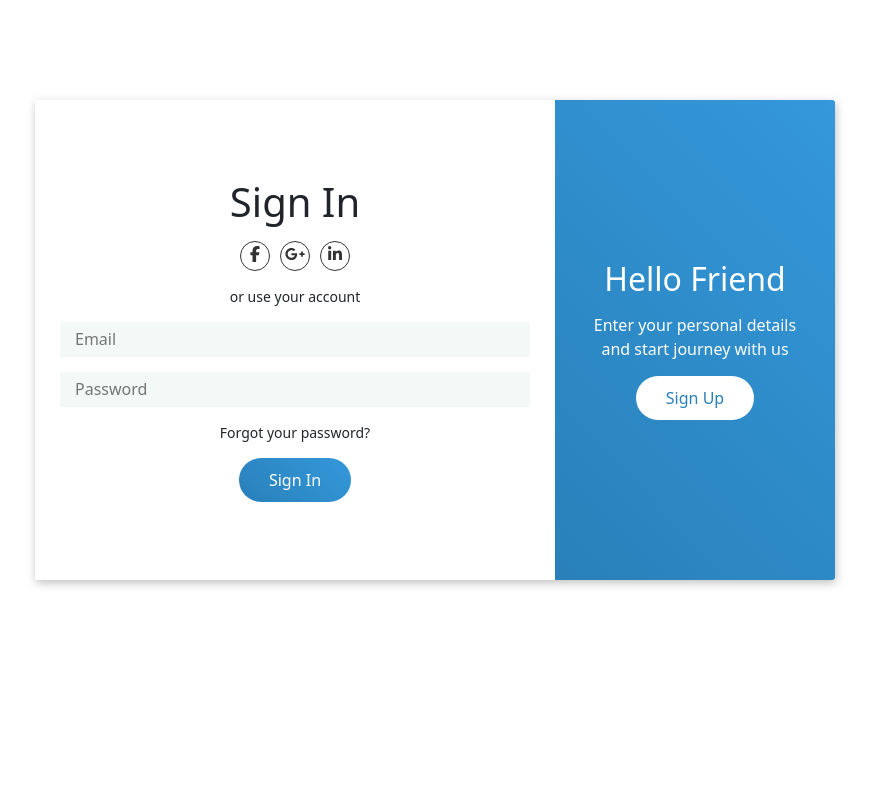
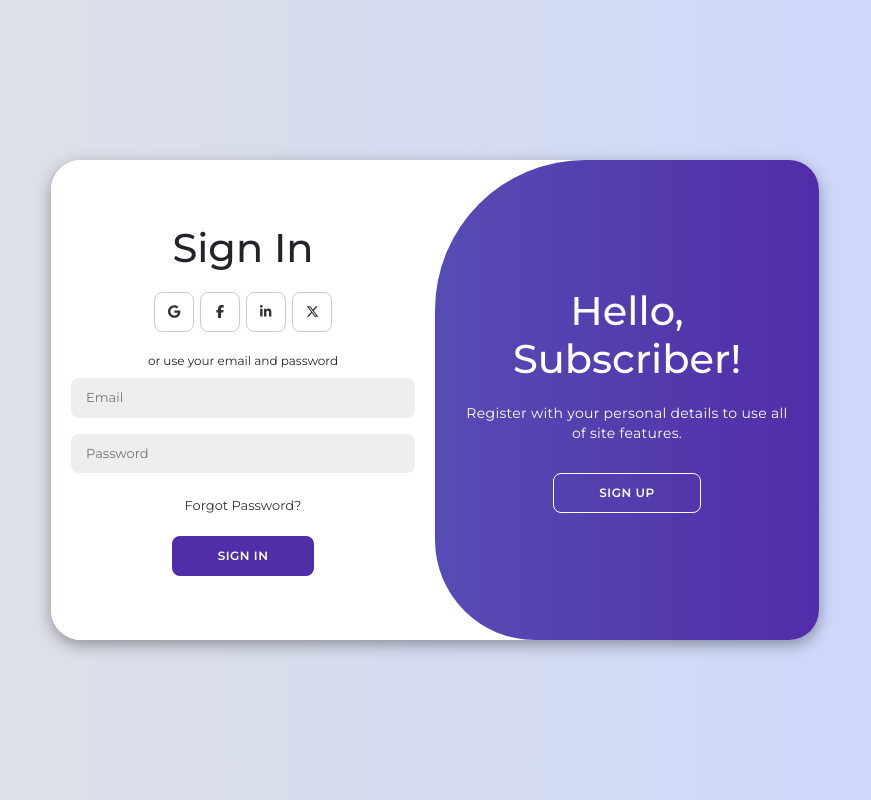
Before and after one commit to jorian82/todoApp-login, an Angular app: page /login in a window 1280 px wide. Shown: the whole page, without its empty margins (205-1076 px from the left). Built offline with nearby package versions, Linux system fonts and the light colour scheme.

Commit message:
TDA-01. Changed simpler login/register form with bigger and better styled and dynamic form. Added onLogin function to allow users to access the dashboard route. Refined the onRegister function to provide feedback to the user about the registration process. Added flex style to body tag in index.html

```diff
--- a/src/app/components/pages/login/login.component.html
+++ b/src/app/components/pages/login/login.component.html
@@ -1,79 +1,52 @@
-
-<div class="container" [ngClass]="activeForm">
-  <!-- Login Form Starts -->
-  <div class="form__container form__container-login" *ngIf="isLoginForm">
-    <form action="" class="form">
-      <h3 class="form__heading"> Sign In</h3>
-      <ul class="list list__inline list__social">
-        <li class="list__item list__social__item">
-          <a href="#" class="list__link">
-            <fa-icon [icon]="faFacebookF"></fa-icon>
-          </a>
-        </li>
-        <li class="list__item list__social__item">
-          <a href="#" class="list__link">
-            <fa-icon [icon]="faGooglePlusG"></fa-icon>
-          </a>
-        </li>
-        <li class="list__item list__social__item">
-          <a href="#" class="list__link">
-            <fa-icon [icon]="faLinkedinIn"></fa-icon>
-          </a>
-        </li>
-      </ul>
-      <p class="form__text">or use your account</p>
-      <input type="email" name="email" placeholder="email" [(ngModel)]="loginObj.username" class="form__field">
-      <input type="password" name="password" placeholder="password" [(ngModel)]="loginObj.password" class="form__field">
-      <p class="form__text">Forgot your password?</p>
-      <button type="submit" class="btn btn--main" (click)="onLogin()">Sign In</button>
+<div class="container" id="container" [ngClass]="activeForm">
+  <div class="form-container sign-up">
+    <form action="#">
+      <h1>Create Account</h1>
+      <div class="social-icons">
+        <a href="#" class="icon"><fa-icon [icon]="faGoogle"></fa-icon></a>
+        <a href="#" class="icon"><fa-icon [icon]="faFacebookF"></fa-icon></a>
+        <a href="#" class="icon"><fa-icon [icon]="faLinkedinIn"></fa-icon></a>
+        <a href="#" class="icon"><fa-icon [icon]="faXTwitter"></fa-icon></a>
+      </div>
+      <span>or use your email for register</span>
+      <input type="text"     [(ngModel)]="signUpObj.name"     name="name" placeholder="Full Name">
+      <input type="email"    [(ngModel)]="signUpObj.email"    name="email" placeholder="Email">
+      <input type="password" [(ngModel)]="signUpObj.password" name="psswd" placeholder="Password">
+      <button (click)="onRegister()">Sign Up</button>
     </form>
   </div>
-  <!-- Login Form Ends -->
-  <!-- Register Form Starts -->
-  <div class="form__container form__container-register" *ngIf="!isLoginForm">
-    <form action="" class="form">
-      <h3 class="form__heading"> Create Account</h3>
-      <ul class="list list__inline list__social">
-        <li class="list__item list__social__item">
-          <a href="#" class="list__link">
-            <fa-icon [icon]="faFacebookF"></fa-icon>
-          </a>
-        </li>
-        <li class="list__item list__social__item">
-          <a href="#" class="list__link">
-            <fa-icon [icon]="faGooglePlusG"></fa-icon>
-          </a>
-        </li>
-        <li class="list__item list__social__item">
-          <a href="#" class="list__link">
-            <fa-icon [icon]="faLinkedinIn"></fa-icon>
-          </a>
-        </li>
-      </ul>
-      <p class="form__text">or use your email for registeration</p>
-      <input type="text" name="name" placeholder="name" [(ngModel)]="signUpObj.name" class="form__field">
-      <input type="email" name="email" placeholder="email" [(ngModel)]="signUpObj.email" class="form__field">
-      <input type="password" name="password" placeholder="password" [(ngModel)]="signUpObj.password" class="form__field">
-      <button type="submit" class="btn btn--main" (click)="onRegister()">Sign Up</button>
+
+  <div class="form-container sign-in">
+    <form action="#">
+      <h1>Sign In</h1>
+      <div class="social-icons">
+        <a href="#" class="icon"><fa-icon [icon]="faGoogle"></fa-icon></a>
+        <a href="#" class="icon"><fa-icon [icon]="faFacebookF"></fa-icon></a>
+        <a href="#" class="icon"><fa-icon [icon]="faLinkedinIn"></fa-icon></a>
+        <a href="#" class="icon"><fa-icon [icon]="faXTwitter"></fa-icon></a>
+      </div>
+      <span>or use your email and password</span>
+      <input type="email"    [(ngModel)]="loginObj.username" name="email" placeholder="Email">
+      <input type="password" [(ngModel)]="loginObj.password" name="psswd" placeholder="Password">
+      <a href="#">Forgot Password?</a>
+      <button (click)="onLogin()">Sign In</button>
     </form>
   </div>
-  <!-- Register Form Ends -->
-  <!-- Overlay container Starts -->
-  <div class="overlay-container">
-    <!-- Right Overlay Starts -->
-    <div class="overlay overlay--right" *ngIf="isLoginForm">
-      <h3 class="overlay__heading">Hello Friend</h3>
-      <p class="overlay__desc">Enter your personal details and start journey with us</p>
-      <button type="button" class="btn btn--main-outline btn-overlay" (click)="_toggleForm()">Sign Up</button>
+
+  <div class="toggle-container">
+    <div class="toggle">
+
+      <div class="toggle-panel toggle-left">
+        <h1>Welcome Back!</h1>
+        <p>Enter your personal details to use all of site features.</p>
+        <button class="hidden" id="login" (click)="_toggleForm()">Sign In</button>
+      </div>
+
+      <div class="toggle-panel toggle-right">
+        <h1>Hello, Subscriber!</h1>
+        <p>Register with your personal details to use all of site features.</p>
+        <button class="hidden" id="register" (click)="_toggleForm()">Sign Up</button>
+      </div>
     </div>
-    <!-- Right Overlay Ends -->
-    <!-- Left Overlay Starts -->
-    <div class="overlay overlay--left" *ngIf="!isLoginForm">
-      <h3 class="overlay__heading">Welcome Back!</h3>
-      <p class="overlay__desc">Keep connected with us please login with your personal info</p>
-      <button type="button" class="btn btn--main-outline btn-overlay" (click)="_toggleForm()">Sign In</button>
-    </div>
-    <!-- Left Overlay Ends -->
   </div>
-  <!-- Overlay Container Ends -->
 </div>
--- a/src/app/components/pages/login/login.component.scss
+++ b/src/app/components/pages/login/login.component.scss
@@ -2,250 +2,203 @@ $white: #fff;
 $black: #333;
 $main-color: #2980b9;
 $sec-color: #3498db;
+@import url('https://fonts.googleapis.com/css2?family=Montserrat:ital,wght@0,100..900;1,100..900&display=swap');
 
-* {
-  box-sizing: border-box;
+*{
   margin: 0;
   padding: 0;
+  box-sizing: border-box;
+  font-family: "Montserrat", sans-serif;
 }
 
-body {
-  font-family: 'Roboto', sans-serif;
+.container{
+  background-color: white;
+  border-radius: 30px;
+  box-shadow: 0 5px 15px rgba(0, 0, 0, .35);
+  position: relative;
+  overflow: hidden;
+  width: 768px;
+  max-width: 100%;
+  min-height: 480px;
 }
 
-.container {
-  position: relative;
-  margin:100px auto;
-  background: $white;
-  box-shadow: 1px 3px 10px rgba(0, 0, 0, 0.25);
-  border-radius: 3px;
-  width: 800px;
-  max-width: 800px;
-  min-height: 480px;
-  overflow: hidden;
+.container p{
+  font-size: 14px;
+  line-height: 20px;
+  letter-spacing: .3px;
+  margin: 20px 0;
 }
 
-.animateWidth {
-  -webkit-animation: animateWidth 0.8s linear forwards;
-  animation: animateWidth 0.8s linear forwards;
+.container span{
+  font-size: 12px;
 }
 
-@-webkit-keyframes animateWidth {
-  0% {
-    width: 35%;
+.container a{
+  color: #333;
+  font-size: 13px;
+  text-decoration: none;
+  margin: 15px 0 10px;
 }
-  20% {
+
+.container button{
+  background-color: #512da8;
+  color: #fff;
+  font-size: 12px;
+  padding: 10px 45px;
+  border: 1px solid transparent;
+  border-radius: 8px;
+  font-weight: 600;
+  letter-spacing: 0.5px;
+  cursor: pointer;
+  text-transform: uppercase;
+  margin-top: 10px;
+}
+
+.container button.hidden{
+  background-color: transparent;
+  border-color: #fff;
+}
+
+.container form{
+  background-color: #fff;
+  display: flex;
+  align-items: center;
+  justify-content: center;
+  flex-direction: column;
+  padding: 40px 20px;
+  height: 100%;
+}
+
+.container input{
+  background-color: #eee;
+  border: none;
+  margin: 8px 0;
+  padding: 10px 15px;
+  font-size: 13px;
+  border-radius: 8px;
+  width: 100%;
+  outline: none;
+}
+
+.form-container{
+  position: absolute;
+  top: 0;
+  height: 100%;
+  transition: all .6s ease-in-out;
+}
+
+.sign-in{
+  left: 0;
   width: 50%;
+  z-index: 2;
 }
-  100% {
-    width: 35%;
+
+.container.active .sign-in{
+  transform: translateX(100%);
 }
+
+.sign-up{
+  left: 0;
+  width: 50%;
+  opacity: 0;
+  z-index: 1;
 }
-@keyframes animateWidth {
-  0% {
-    width: 35%;
+
+.container.active .sign-up{
+  transform: translateX(100%);
+  opacity: 1;
+  z-index: 5;
+  animation: move .6s;
 }
-  20% {
-    width: 50%;
+
+@keyframes move{
+  0%, 49.99%{
+    opacity: 0;
+    z-index: 1;
   }
-  100% {
-    width: 35%;
+  50%, 100%{
+    opacity: 1;
+    z-index: 5;
   }
 }
 
-.form__container {
-  position: absolute;
-  z-index: -1;
-  display: flex;
+.social-icons{
+  margin: 20px 0;
+}
+
+.social-icons a{
+  border: 1px solid #ccc;
+  border-radius: 20%;
+  display: inline-flex;
   justify-content: center;
   align-items: center;
-  flex-direction: column;
-  width: 65%;
-  height: 100%;
-  padding: 25px;
-  text-align: center;
-  background: $white;
-  transition: all 0.6s ease-in;
-
-  &-login {
-    .go-login & {
-      left: 35%;
-      opacity: 0;
-    }
-    .go-register & {
-      left: 0;
-      opacity: 1;
-      z-index: 0;
-    }
+  margin: 0 3px;
+  width: 40px;
+  height: 40px;
 }
 
-  &-register {
-    .go-login & {
-      left: 35%;
-      opacity: 1;
-      z-index: 0;
-    }
-    .go-register & {
-      left: 0;
-      opacity: 0;
-    }
-  }
+.toggle-container{
+  position: absolute;
+  top: 0;
+  left: 50%;
+  width: 50%;
+  height: 100%;
+  overflow: hidden;
+  transition: all .6s ease-in-out;
+  border-radius: 150px 0 0 100px;
+  z-index: 1000;
 }
 
-.btn-overlay {
-  background-color: $white;
+.container.active .toggle-container{
+  transform: translateX(-100%);
+  border-radius: 0 150px 100px 0;
 }
 
-.form {
-  width: 100%;
-  &__heading {
-    font-size: 40px;
-    margin-bottom: 15px;
-  }
-  &__field {
-    width: 100%;
-    height: 35px;
-    line-height: 35px;
-    padding-left: 15px;
-    margin-bottom: 15px;
-    background: #f4f8f7;
-    border: none;
-    &:last-child {
-      margin-bottom: 0;
-    }
-    &::-webkit-input-placeholder { /* Chrome/Opera/Safari */
-      text-transform: capitalize;
-    }
-    &::-moz-placeholder { /* Firefox 19+ */
-      text-transform: capitalize;
-    }
-    &:-ms-input-placeholder { /* IE 10+ */
-      text-transform: capitalize;
-    }
-    &:-moz-placeholder { /* Firefox 18- */
-      text-transform: capitalize;
-    }
-    &:focus, &:active {
-      outline: 0;
-    }
-  }
-  &__text {
-    margin-bottom: 15px;
-    font-size: 14px;
-  }
+.toggle{
+  background-color: #512da8;
+  height: 100%;
+  background: linear-gradient(to right, #5c6bc0, #512da8);
+  color: #fff;
+  position: relative;
+  left: -100%;
+  height: 100%;
+  width: 200%;
+  transform: translate(0);
+  transition: all .6s ease-in-out;
 }
 
-.list {
-  padding-left: 0;
-  &__inline {
-    margin-bottom: 15px;
-    .list__item {
-      display: inline-block;
-      margin-left: 5px;
-      margin-right: 5px;
-      border: 1px solid $black;
-      width: 30px;
-      height: 30px;
-      border-radius: 50%;
-    }
-    .list__link {
-      color: $black;
-      text-decoration: none;
+.container.container.active .toggle{
+  transform: translateX(50%);
 }
 
-    .list__icon {
+.toggle-panel{
+  position: absolute;
+  width: 50%;
+  height: 100%;
   display: flex;
   align-items: center;
   justify-content: center;
-      height: 100%;
-    }
-  }
+  flex-direction: column;
+  padding: 0 30px;
+  text-align: center;
+  top: 0;
+  transform: translateX(0);
+  transition: all .6s ease-in-out;
 }
 
-.overlay-container {
-  position: absolute;
-  right: 0;
-  display: flex;
-  justify-content: center;
-  align-items: center;
-  height: 100%;
-  width: 35%;
-  text-align: center;
-  background: linear-gradient(45deg, $main-color, $sec-color);
-  transition: all 0.8s cubic-bezier(.67,.67,.34,.95);
-
-  .go-login & {
-    right: 65%;
-  }
-  .go-register & {
-    right: 0;
-  }
+.toggle-left{
+  transform: translateX(-200%);
 }
 
-
-
-.overlay {
-  padding: 25px;
-  color: $white;
-  position: absolute;
-  width: 100%;
-
-  &__heading {
-    font-size: 32px;
-    margin-bottom: 15px;
+.container.active .toggle-left{
+  transform: translateX(0);
 }
 
-  &__desc {
-    max-width: 230px;
-    width: 230px;
-    margin: auto;
-    margin-bottom: 15px;
-  }
-  &--left {
-    opacity: 0;
-    z-index: 99;
-    .go-login & {
-      z-index: 99;
-      opacity: 1;
-    }
-    .go-register & {
-      opacity: 0;
-      z-index: -1;
-    }
+.toggle-right{
+  right: 0;
+  transform: translateX(0);
 }
 
-  &--right {
-    opacity: 0;
-    z-index: 99;
-    .go-login & {
-      opacity: 0;
-      z-index: -1;
+.container.active .toggle-right{
+  transform: translateX(200%);
 }
-    .go-register & {
-      z-index: 99;
-      opacity: 1;
-    }
-  }
-}
-
-.btn {
-  padding: 10px 30px;
-  border: none;
-  border-radius: 30px;
-  font-size: 16px;
-  &--main {
-    background: linear-gradient(45deg, $main-color, $sec-color);
-    color: $white;
-  }
-
-  &--main-outline {
-    border: 2px solid linear-gradient(45deg, $main-color, $sec-color);
-    color: $main-color;
-  }
-  &:hover {
-    cursor: pointer;
-  }
-  &:focus, &:active {
-    outline: 0;
-  }
-}
--- a/src/app/components/pages/login/login.component.ts
+++ b/src/app/components/pages/login/login.component.ts
@@ -1,10 +1,11 @@
-import { Component } from '@angular/core';
+import {Component, inject} from '@angular/core';
 import { NgClass, NgIf } from "@angular/common";
-import { faFacebookF, faLinkedinIn, faGooglePlusG } from "@fortawesome/free-brands-svg-icons";
+import { faFacebookF, faLinkedinIn, faGoogle, faXTwitter } from "@fortawesome/free-brands-svg-icons";
 import { FaIconComponent } from "@fortawesome/angular-fontawesome";
 import { SignUpModel } from "../../../models/SignUp.model";
 import { LoginModel } from "../../../models/Login.model";
 import { FormsModule } from "@angular/forms";
+import { Router } from "@angular/router";
 
 @Component({
   selector: 'app-login',
@@ -20,25 +21,28 @@ import { FormsModule } from "@angular/forms";
 })
 export class LoginComponent {
 
+  routerService = inject(Router);
+
   isLoginForm: boolean = true;
-  activeForm: string = 'go-register';
+  activeForm: string = '';
 
   faFacebookF = faFacebookF;
-  faGooglePlusG = faGooglePlusG;
+  faGoogle = faGoogle;
   faLinkedinIn = faLinkedinIn;
+  faXTwitter = faXTwitter;
 
   signUpObj: SignUpModel = new SignUpModel();
   loginObj: LoginModel = new LoginModel();
 
   _toggleForm = () => {
     this.isLoginForm = !this.isLoginForm;
-    this.activeForm = this.isLoginForm?'go-register':'go-login';
+    this.activeForm = this.isLoginForm?'':'active';
   }
 
   onRegister = () => {
-    const localUser = localStorage.getItem('todoAppUsers');
-    if ( localUser != null ) {
-      const users = JSON.parse(localUser);
+    const localUsers = localStorage.getItem('todoAppUsers');
+    if ( localUsers != null ) {
+      const users = JSON.parse(localUsers);
       users.push(this.signUpObj);
       localStorage.setItem('todoAppUsers', JSON.stringify(users));
     } else {
@@ -49,18 +53,18 @@ export class LoginComponent {
   }
 
   onLogin = () => {
-    const localUser = localStorage.getItem('todoAppUsers');
-    let isRegistered = false;
-    if ( localUser != null ) {
-      const users = JSON.parse(localUser);
-      const user = users.filter( (item: SignUpModel) => item.email == this.loginObj.username );
-      if ( user.length > 0 ) {
-        isRegistered = user[0].password == this.loginObj.password;
+    const localUsers = localStorage.getItem('todoAppUsers');
+    if ( localUsers != null ) {
+      const users = JSON.parse(localUsers);
+      const user: SignUpModel = users.find( (item: SignUpModel) => item.email == this.loginObj.username && item.password == this.loginObj.password);
+      if ( user != undefined ) {
+        alert("Welcome back " + user.name);
+        localStorage.setItem('loggedUser', JSON.stringify(user));
+        this.routerService.navigateByUrl('/dashboard');
+      } else {
+        alert("User not found");
+        this.routerService.navigateByUrl('/').then(()=>{})
       }
-    }
-
-    if (isRegistered) {
-
     }
   }
 
--- a/src/index.html
+++ b/src/index.html
@@ -7,6 +7,17 @@
   <meta name="viewport" content="width=device-width, initial-scale=1">
   <link href="https://cdn.jsdelivr.net/npm/bootstrap@5.3.3/dist/css/bootstrap.min.css" rel="stylesheet" integrity="sha384-QWTKZyjpPEjISv5WaRU9OFeRpok6YctnYmDr5pNlyT2bRjXh0JMhjY6hW+ALEwIH" crossorigin="anonymous">
   <link rel="icon" type="image/x-icon" href="favicon.ico">
+  <style>
+    body{
+      background-color: #c9d6ff;
+      background: linear-gradient(to right, #e2e2e2, #c9d6ff);
+      display: flex;
+      align-items: center;
+      justify-content: center;
+      flex-direction: column;
+      height: 100vh;
+    }
+  </style>
 </head>
 <body>
   <app-root></app-root>
```
Lines whose indentation alone changed are shown as unchanged.
